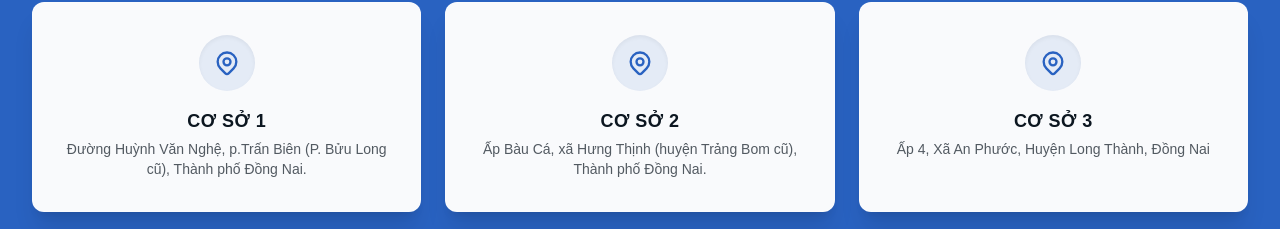
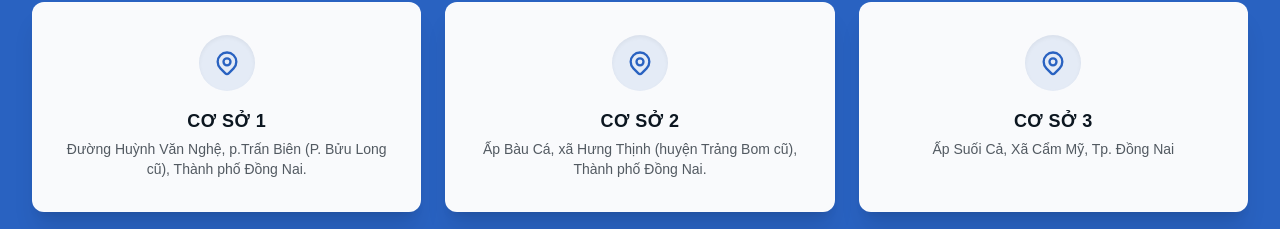
Before and after one commit to William-remake/drive-school, a Next.js app: page /about in a window 1280 px wide. Shown: the part 718-947 px from the top of the page. Built offline with nearby package versions, Linux system fonts and the light colour scheme.

Commit message:
finish about page

```diff
--- a/app/(main)/about/page.tsx
+++ b/app/(main)/about/page.tsx
@@ -154,7 +154,7 @@ export default function page() {
                   Cơ Sở 3
                 </h4>
                 <p className="text-xs sm:text-sm text-[#0c1620]/70 font-medium">
-                  Ấp 4, Xã An Phước, Huyện Long Thành, Đồng Nai
+                   Ấp Suối Cả, Xã Cẩm Mỹ, Tp. Đồng Nai
                 </p>
               </div>
             </div>
```
